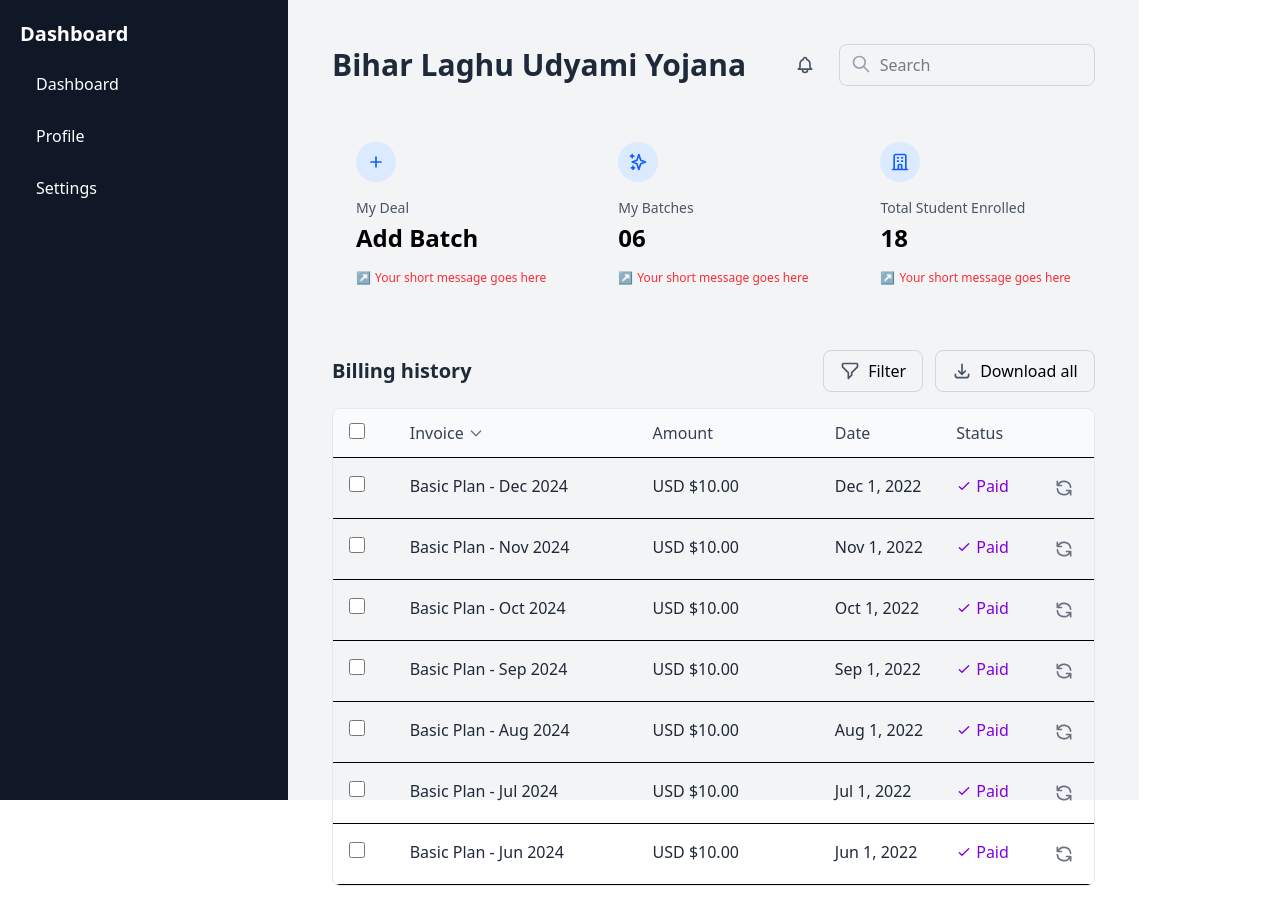
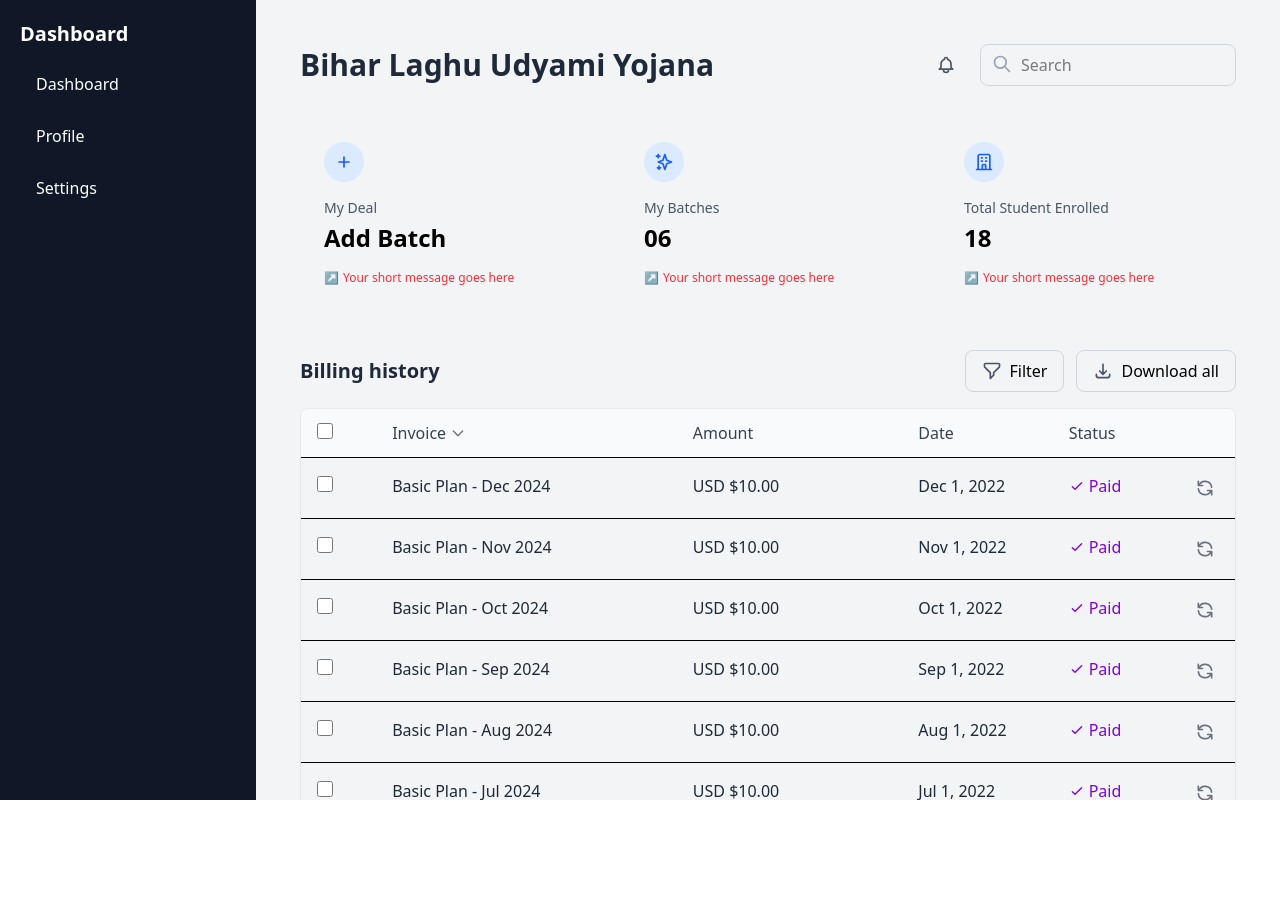
Before and after one commit to aadi347/Udyami, a React (Vite) app in the folder frontend/: page / in a window 1280 px wide. After the commit the page ends 800 px from the top, so only its background shows below. Built offline with nearby package versions, Linux system fonts and the light colour scheme.

Commit message:
fixed the layout of leftbar and rightbar

```diff
--- a/frontend/src/components/DashboardPages/Dashboard.jsx
+++ b/frontend/src/components/DashboardPages/Dashboard.jsx
@@ -75,7 +75,7 @@
 	};
 
 	return (
-		<div className="max-w-6xl mx-auto p-6 font-sans">
+		<div className="mx-auto p-6 font-sans ">
 			{/* Header */}
 			<div className="flex justify-between items-center mb-8">
 				<h1 className="text-3xl font-bold text-gray-800">
--- a/frontend/src/components/Home.jsx
+++ b/frontend/src/components/Home.jsx
@@ -9,12 +9,14 @@
   const [page, setPage] = useState("dashboard");
 
   return (
-    <div className="flex h-screen">
+			<div className="flex h-screen  overflow-hidden">
 				{/* Sidebar with fixed width */}
+				<div className="w-1/5 overflow-hidden">
 					<LeftBar setPage={setPage} />
+				</div>
 
 				{/* Right bar taking full remaining space */}
-      <div className="flex-1 bg-gray-100 p-5">
+				<div className="flex-1 w-screen bg-gray-100 p-5 overflow-y-auto">
 					{page === "dashboard" && <Dashboard />}
 					{page === "profile" && <Profile />}
 					{page === "settings" && <Settings />}
--- a/frontend/src/components/LeftBar.jsx
+++ b/frontend/src/components/LeftBar.jsx
@@ -3,7 +3,7 @@
 
 const LeftBar = ({ setPage }) => {
   return (
-    <div className="w-2xs h-screen bg-gray-900 text-white p-5">
+    <div className="h-screen bg-gray-900 text-white p-5">
       <h2 className="text-xl font-bold mb-4">Dashboard</h2>
       <button onClick={() => setPage("dashboard")} className="block mb-3 w-full text-left px-4 py-2 hover:bg-gray-700">
         Dashboard
```
Lines whose indentation alone changed are shown as unchanged.
